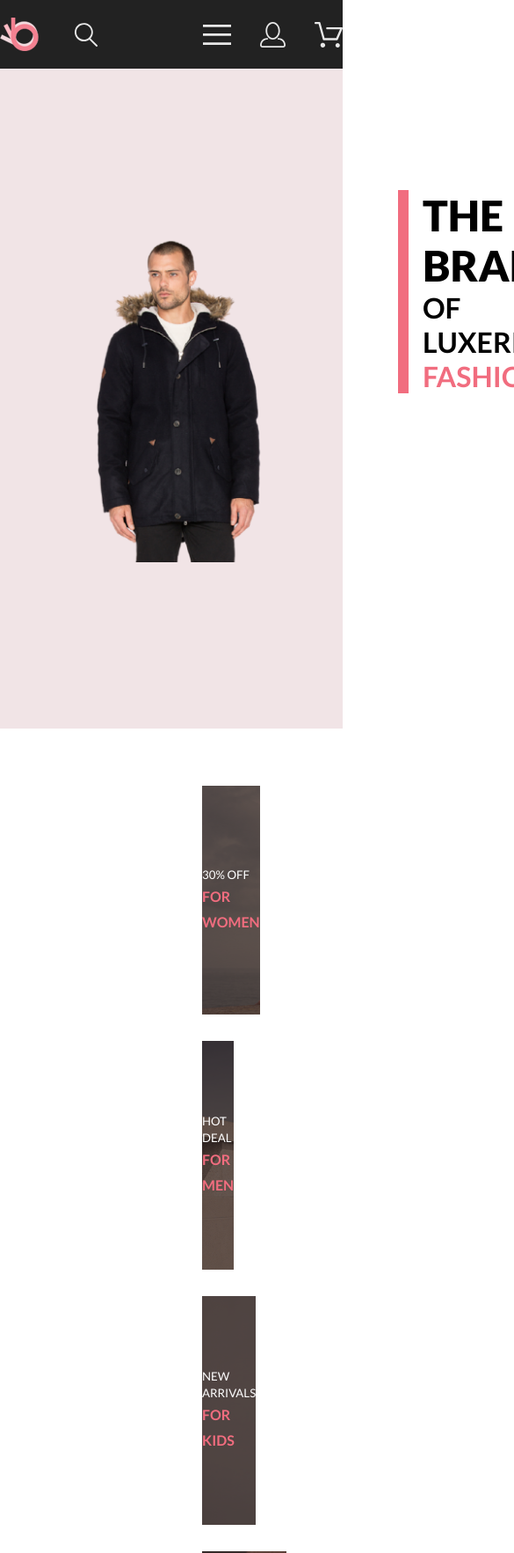
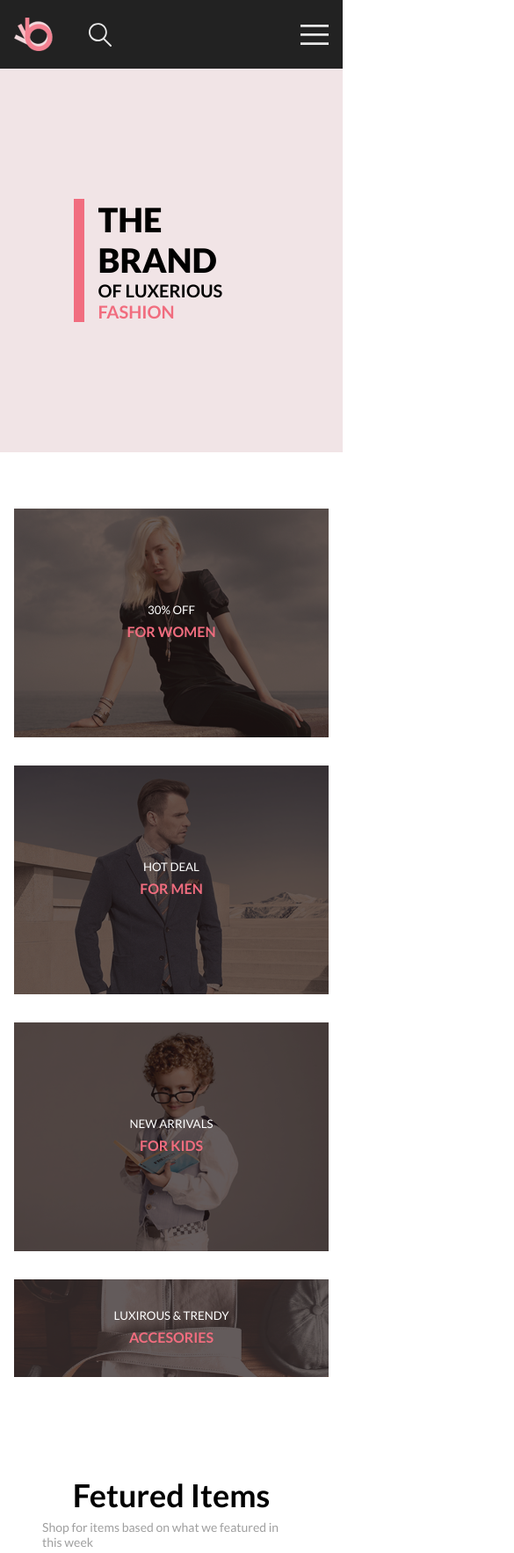
Before and after one commit to Dastan-M/Lesson6, a plain HTML site: page index.html in a window 390 px wide. Shown: the top 1765 px of the page at 88% size, 585 px wide, since content can reach past the window. Drawn offline with Linux system fonts and the light colour scheme.

Commit message:
for phone

```diff
--- a/index.html
+++ b/index.html
@@ -8,15 +8,15 @@
 	</head>
 	<body>
 		<header class="header">
-			<nav class="navigation container">
+			<nav class="navigation">
 				<div class="navigation__left">
 					<a href="#"><img src="./img/logo.png" alt="Logo" /></a>
 					<button><img src="./img/search.svg" alt="" /></button>
 				</div>
 				<div class="navigation__right">
 					<button><img src="./img/lines.svg" alt="lines" /></button>
-					<button><img src="./img/man.svg" alt="man" /></button>
-					<button><img src="./img/basket.svg" alt="basket" /></button>
+					<button class="man"><img src="./img/man.svg" alt="man" /></button>
+					<button class="basket"><img src="./img/basket.svg" alt="basket" /></button>
 				</div>
 			</nav>
 		</header>
--- a/style.css
+++ b/style.css
@@ -3,6 +3,7 @@
   margin: 0;
   padding: 0;
   text-decoration: none;
+  overflow-x: hidden;
 }
 body {
   scroll-behavior: smooth;
@@ -29,10 +30,12 @@ header {
 .navigation__left {
   display: flex;
   gap: 41px;
+  margin-left: 231px;
 }
 .navigation__right {
   display: flex;
   gap: 33px;
+  margin-right: 240px;
 }
 .navigation{
   display: flex;
@@ -131,12 +134,18 @@ h4 {
   size: 24px;
   line-height: 29px;
   font-weight: 700;
+  display: flex;
+  align-items: center;
+  justify-content: center;
 }
 h5 {
   color: #FFFFFF;
   size: 16px;
   line-height: 19px;
   font-weight: 400;
+  display: flex;
+  align-items: center;
+  justify-content: center;
 }
 .itemsHeader{
   display: flex;
@@ -175,6 +184,15 @@ h5 {
   margin: 48px auto 60px;
 }
 @media(min-width: 768px) and (max-width: 1140px) {
+  .navigation__left {
+    margin-left: 32px;
+  }
+  .navigation__right {
+    margin-right: 32px;
+  }
+  .banner__rightSide {
+    margin: 138px 33px 137px 39px;
+  }
   .container {
     max-width: 768px;
   }
@@ -213,3 +231,58 @@ h5 {
     margin: 32px auto 70px;
   }
 }
+@media (max-width: 767px) {
+  .container {
+    max-width: 375px;
+  }
+  .man {
+    display: none;
+  }
+  .basket {
+    display: none;
+  }
+  .navigation__left {
+    margin-left: 16px;
+  }
+  .navigation__right {
+    margin-right: 16px;
+  }
+  .banner img {
+    display: none;
+  }
+  .banner__rightSide {
+
+    margin: 148px auto;
+  }
+  .banner__rightSide h1 {
+    font-size: 38px;
+    font-weight: 900
+  }
+  .banner__rightSide h3 {
+    font-size: 20px;
+    font-weight: 700
+  }
+  .categories {
+    gap: 32px;
+    padding: 64px 16px;
+  }
+  .ACCESORIES {
+    width: 360px;
+    height: 111px;
+    background-position: center;
+    background-size: cover;
+  }
+  .itemsHeader h2 {
+    font-size: 36px;
+  }
+  .itemsHeader p {
+    color: #9f9f9f;
+    font-size: 14px;
+  }
+  .items {
+    display: grid;
+    grid-template-columns: repeat(1, 1fr);
+    grid-template-rows: repeat(6, 1fr);
+    gap: 30px;
+  }
+}
```
